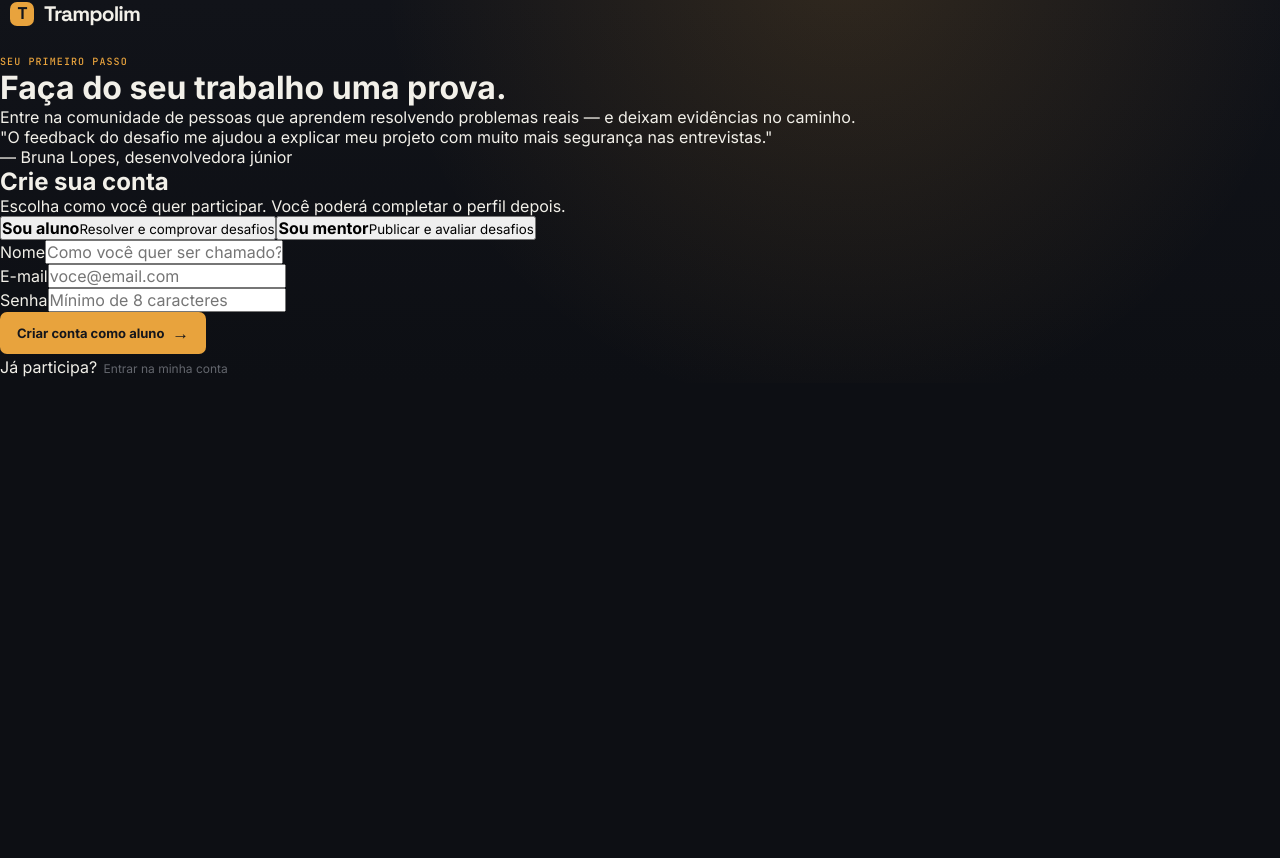
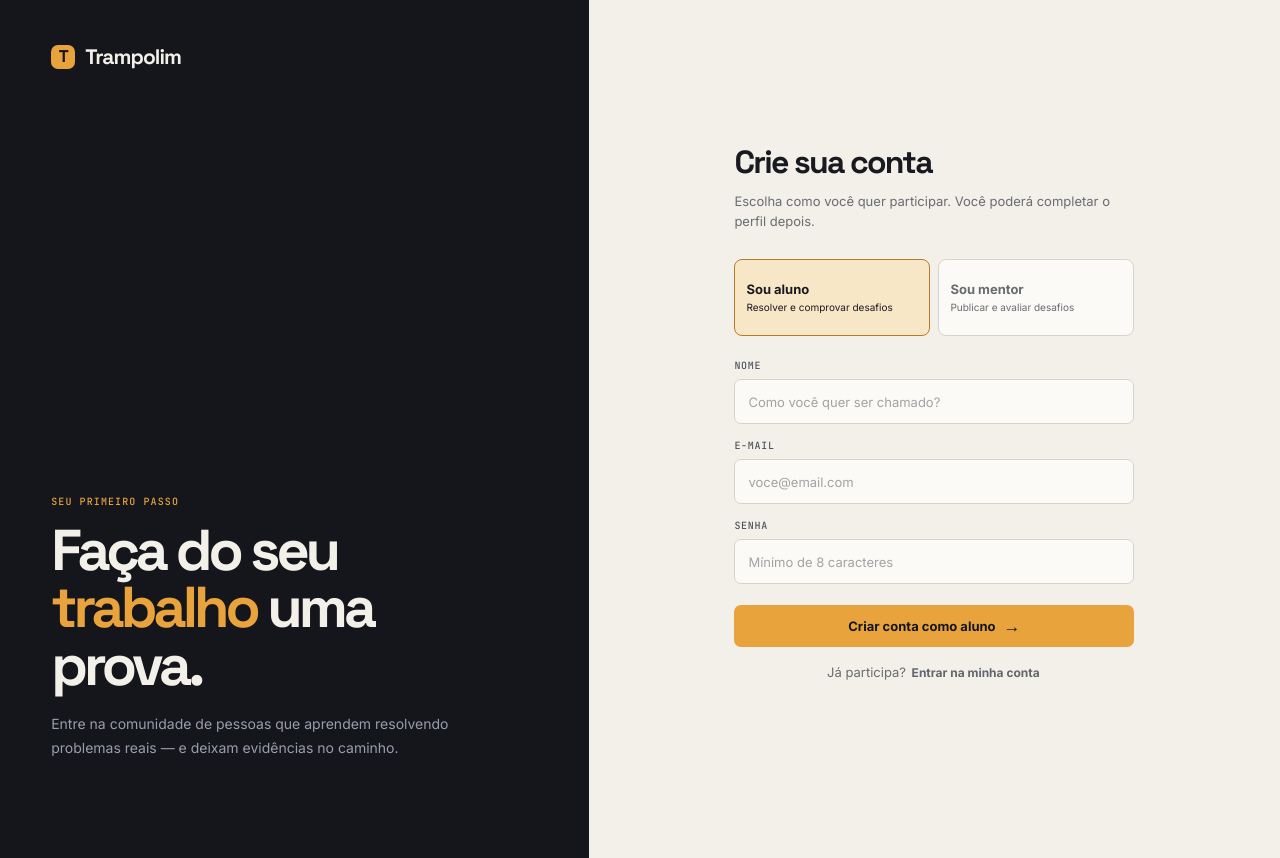
Before and after one commit to LucianoMeneguzzo/trampolim, a React (Vite) app in the folder frontend/: page /login in a window 1280 px wide. Before the commit the page ends 800 px from the top, so only its background shows below. Built offline with nearby package versions, Linux system fonts and the light colour scheme.

Commit message:
feat: adiciona Login.css

```diff
--- /dev/null
+++ b/frontend/src/pages/Login/Login.css
@@ -0,0 +1,126 @@
+.login-wrap {
+    min-height: 858px;
+    display: grid;
+    grid-template-columns: minmax(320px, .92fr) minmax(420px, 1.08fr);
+}
+
+.auth-visual {
+    display: flex;
+    flex-direction: column;
+    justify-content: space-between;
+    padding: 43px clamp(28px, 4vw, 56px);
+    background: var(--ink);
+}
+    .auth-visual .brand { padding: 0; }
+
+.auth-quote {
+    max-width: 445px;
+    padding: 55px 0;
+}
+    .auth-quote .micro-label { color: var(--amber); }
+
+    .auth-quote h1 {
+        margin: 14px 0 18px;
+        font-family: var(--display);
+        font-size: clamp(37px, 4.5vw, 60px);
+        line-height: 1;
+        letter-spacing: -.07em;
+    }
+
+    .auth-quote h1 span { color: var(--amber); }
+
+    .auth-quote p { margin: 0; color: var(--ink-soft); font-size: 14px; line-height: 1.7; }
+
+.auth-form-side {
+    display: flex;
+    align-items: center;
+    justify-content: center;
+    padding: 46px clamp(28px, 5vw, 76px);
+    color: var(--paper-ink);
+    background: var(--paper);
+}
+
+.auth-form {
+    width: min(100%, 400px);
+}
+
+    .auth-form h2 { margin: 0; font-family: var(--display); font-size: 32px; letter-spacing: -.055em; }
+
+    .auth-form > p { margin: 9px 0 27px; color: #6a6c72; font-size: 13px; line-height: 1.6; }
+
+.role-switch {
+    display: grid;
+    grid-template-columns: 1fr 1fr;
+    gap: 8px;
+    margin-bottom: 23px;
+}
+
+    .role-switch button {
+        min-height: 77px;
+        padding: 11px;
+        border: 1px solid var(--paper-line);
+        border-radius: 8px;
+        color: #686b72;
+        background: var(--paper-bright);
+        text-align: left;
+        transition: border-color .15s ease, background .15s ease;
+    }
+
+    .role-switch button.is-active { border-color: #b57d29; color: var(--paper-ink); background: var(--amber-soft); }
+
+    .role-switch strong { display: block; margin-bottom: 4px; font-size: 13px; }
+
+    .role-switch small { display: block; font-size: 10px; line-height: 1.35; }
+
+.field {
+    display: grid;
+    gap: 7px;
+    margin-bottom: 15px;
+}
+
+    .field label {
+        color: #50535a;
+        font-family: var(--mono);
+        font-size: 10px;
+        font-weight: 500;
+        letter-spacing: .07em;
+        text-transform: uppercase;
+    }
+
+    .field input, .field textarea, .field select {
+        width: 100%;
+        border: 1px solid var(--paper-line);
+        border-radius: 7px;
+        color: var(--paper-ink);
+        background: var(--paper-bright);
+    }
+
+    .field input, .field select {
+        height: 45px;
+        padding: 0px 13px;
+        font-size: 13px;
+    }
+
+    .field textarea {
+        min-height: 104px;
+        padding: 12px 13px;
+        resize: vertical;
+        font-size: 13px;
+        line-height: 1.55;
+    }
+
+    .field input::placeholder, .field textarea::placeholder {
+        color: #a2a3a5;
+    }
+
+    .field input:focus, .field textarea:focus, .field select:focus {
+        border-color: #b8802e;
+        outline: 2px solid rgba(232, 163, 61, .22);
+        outline-offset: 0;
+    }
+
+.auth-submit { width: 100%; margin-top: 6px; }
+
+.form-footnote { margin: 16px 0 0; color: #77797f; font-size: 11px; line-height: 1.5; text-align: center; }
+
+.text-button { border: 0; color: #9a6517; background: transparent; font-weight: 700; }
--- a/frontend/src/pages/Login/Login.jsx
+++ b/frontend/src/pages/Login/Login.jsx
@@ -1,6 +1,7 @@
 // IMPORTAÇÕES
-import { useState } from 'react';
-import { useNavigate } from 'react-router';
+import { useState } from 'react'
+import { useNavigate } from 'react-router'
+import './Login.css'
 
 export default function Login() {
   const navigate = useNavigate();
@@ -28,14 +29,8 @@ export default function Login() {
             evidências no caminho.
           </p>
         </div>
-        <div className="auth-example">
-          <p>
-            "O feedback do desafio me ajudou a explicar meu projeto com muito mais segurança nas
-            entrevistas."
-          </p>
-          <span className="who">— Bruna Lopes, desenvolvedora júnior</span>
-        </div>
       </div>
+
       <div className="auth-form-side">
         <form className="auth-form" onSubmit={handleSubmit}>
           <h2>Crie sua conta</h2>
```
